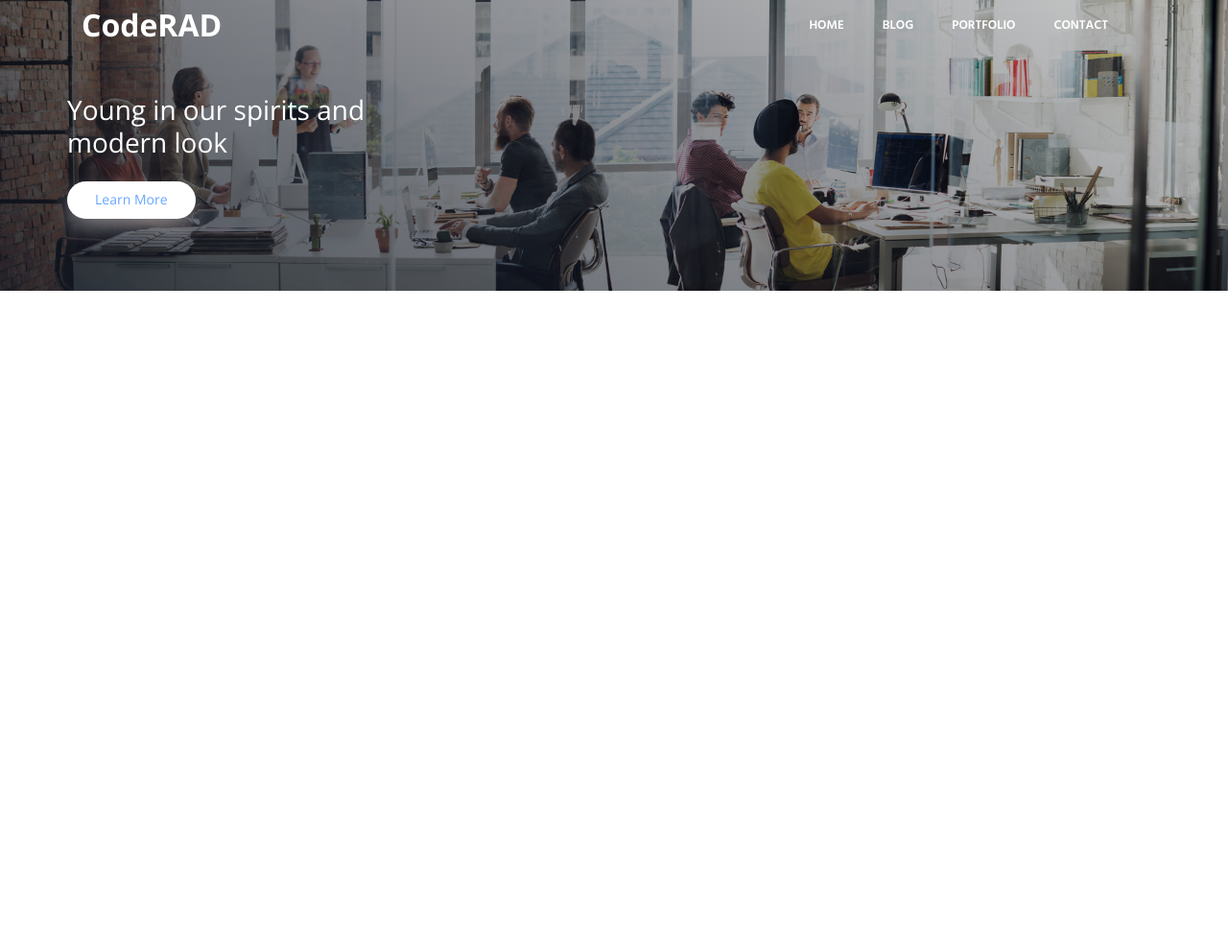
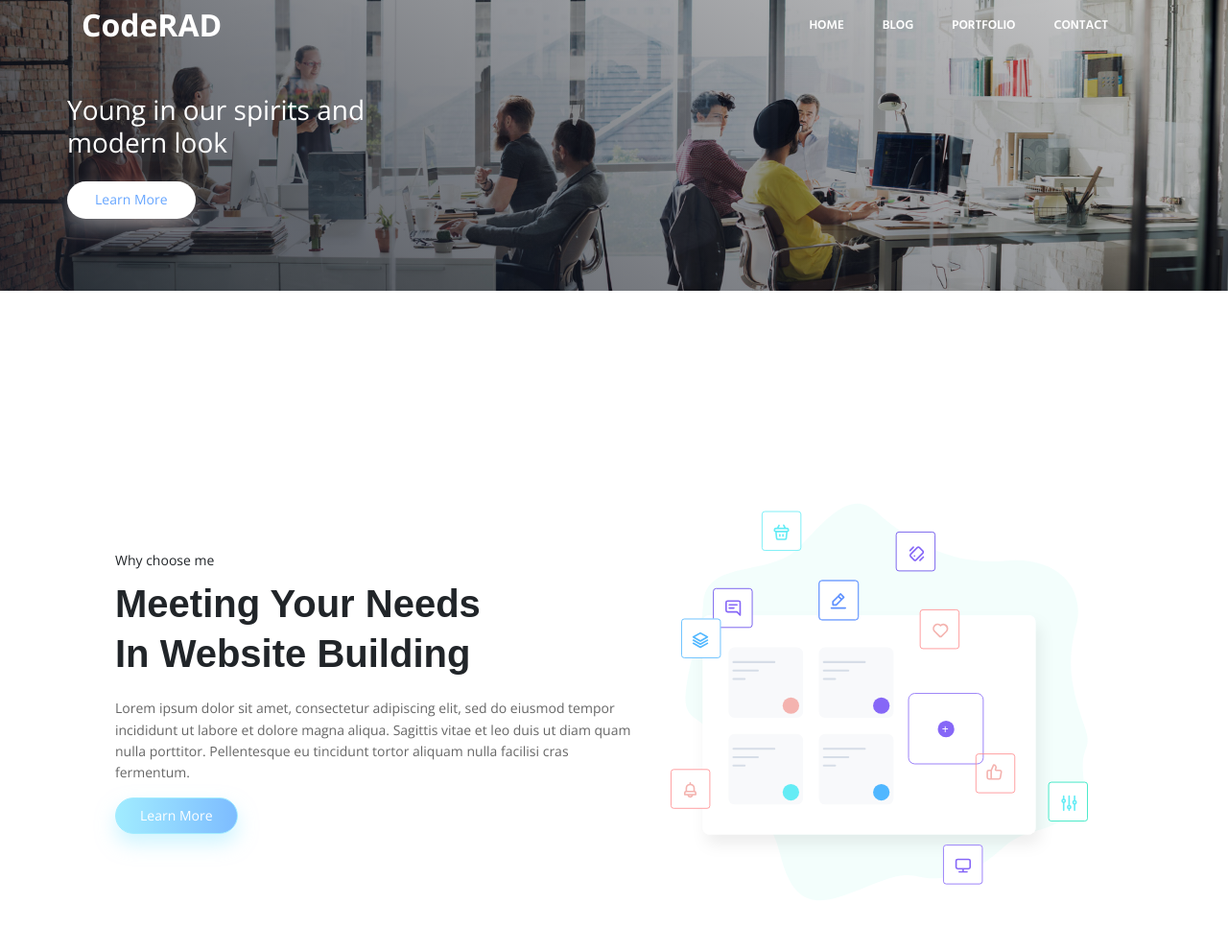
Before and after one commit to freejah/coderad, a plain HTML site: page coderad/index.html in a window 1280 px wide. Shown: the whole page at 96% size. Before the commit the page ends 800 px from the top, so only its background shows below. Drawn offline with nearby package versions, Linux system fonts and the light colour scheme.

Commit message:
section 1

```diff
--- a/coderad/css/default.css
+++ b/coderad/css/default.css
@@ -77,6 +77,14 @@ img{
     border-radius: var(--size-20);
     transition: ease-in-out .3s;
 }
+.btn-primary{
+    background-image: linear-gradient(90deg, var(--grad-1) 0%, var(--grad-2) 100%);
+    border: 1px solid var(--grad-1);
+    box-shadow: 0 10px 20px rgba(161, 236, 255, 0.5);
+    transition: ease-in-out 0.3s;
+    color: var(--white);
+    padding: 0.4375rem 1.5625rem;
+}
 .btn-white{
     background-color: var(--white);
     color: var(--font-color-link);
--- a/coderad/css/styles.css
+++ b/coderad/css/styles.css
@@ -64,3 +64,29 @@
 .hero-header{
     color: var(--white);
 }
+.why-me{
+    padding: var(--size-150) 0;
+}
+.why-me-wrapper{
+    display: flex;
+    align-items: center;
+}
+.why-me-wrapper div{
+    flex: 1;
+}
+.block-text{
+    padding-left: var(--size-50);
+}
+.block-text span{
+    color: var(--font-color-dark);
+    font-weight: 300;
+}
+.block-text h2{
+    font-family: "Hinds", sans-serif;
+    font-weight: 600;
+    font-size: var(--size-40);
+    color: var(--font-color-dark);
+    margin-top: .5rem;
+    margin-bottom: var(--size-20);
+    line-height: 1.3;
+}
--- a/coderad/index.html
+++ b/coderad/index.html
@@ -47,5 +47,18 @@
             </div>
         </div>
     </header>
+    <section class="why-me">
+        <div class="container why-me-wrapper">
+            <div class="block-text">
+                <span>Why choose me</span>
+                <h2>Meeting Your Needs <br> In Website Building</h2>
+                <p>Lorem ipsum dolor sit amet, consectetur adipiscing elit, sed do eiusmod tempor incididunt ut labore et dolore magna aliqua. Sagittis vitae et leo duis ut diam quam nulla porttitor. Pellentesque eu tincidunt tortor aliquam nulla facilisi cras fermentum.</p>
+                <a class="btn btn-primary" href="#">Learn More</a>
+            </div>
+            <div>
+                <img src="./week-5-assets/image2.svg" alt="icon chart">
+            </div>
+        </div>
+    </section>
 </body>
 </html>
```
